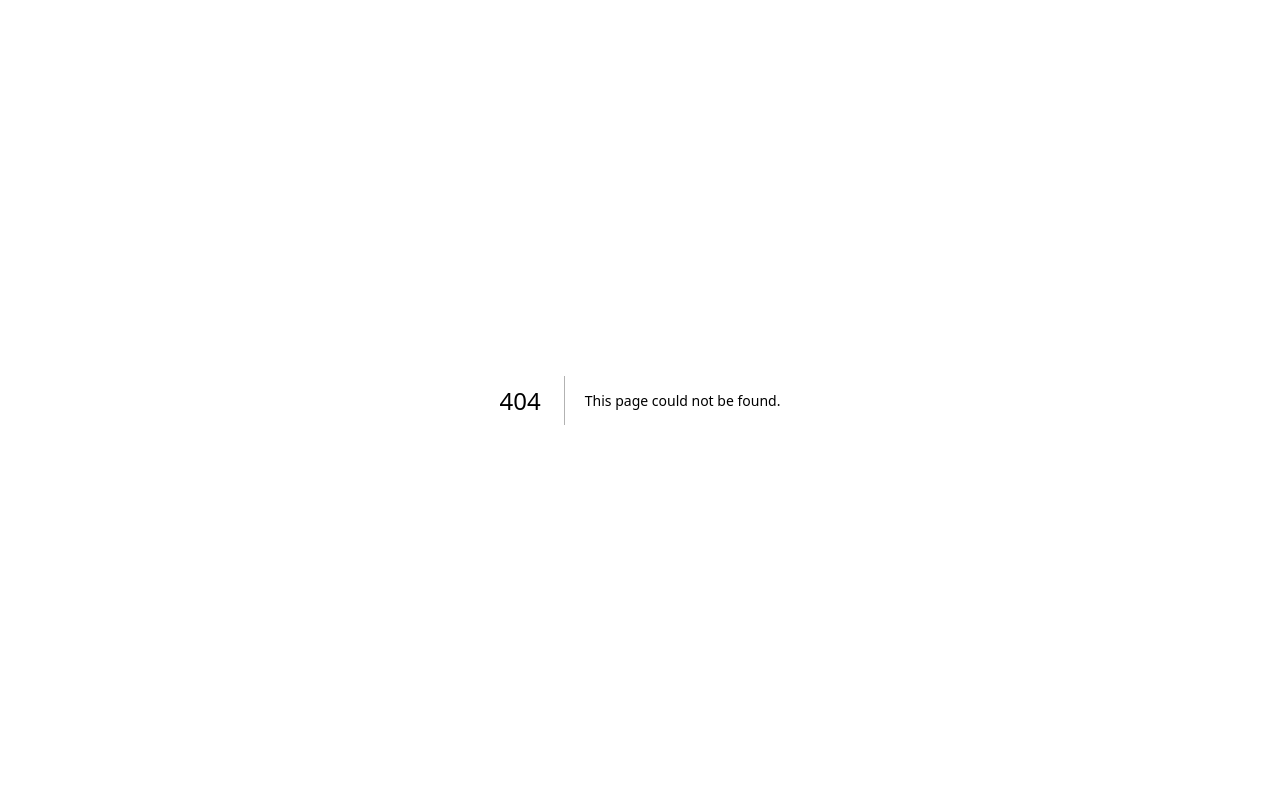
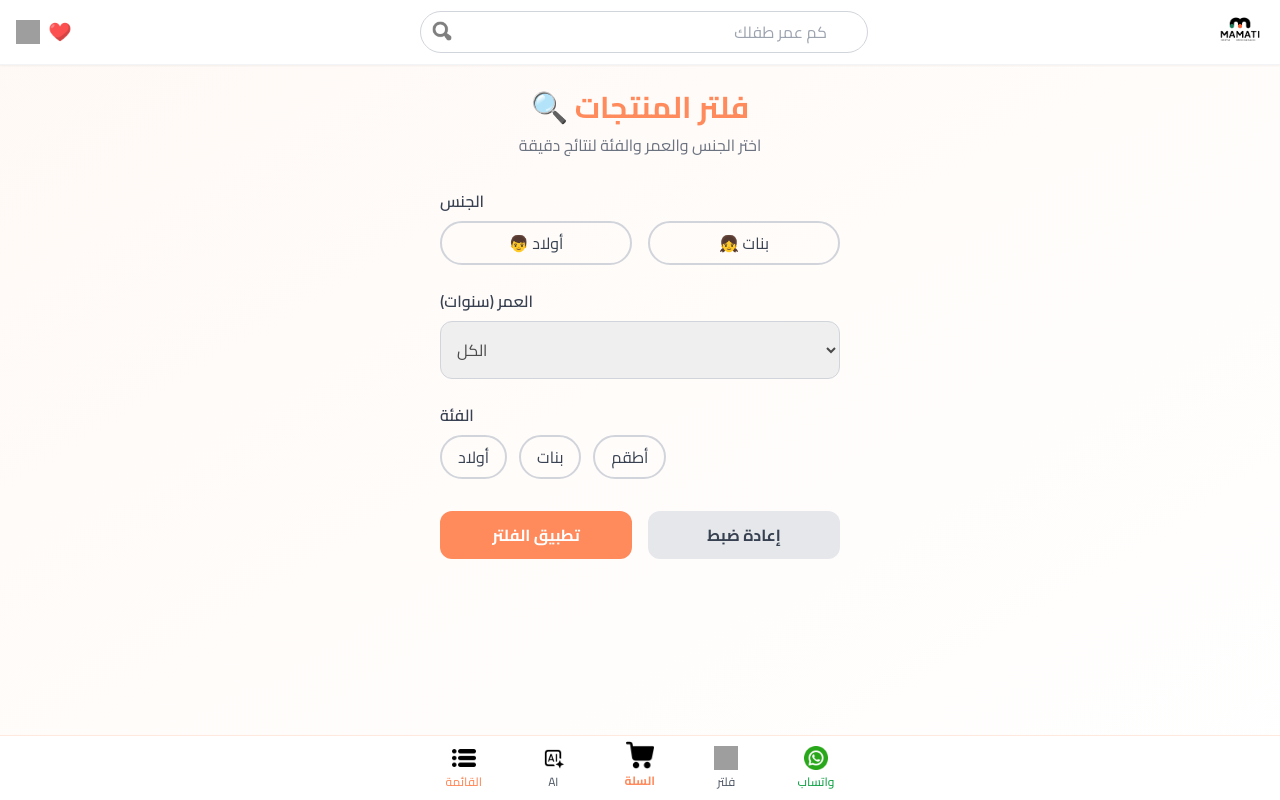
Before and after one commit to dxnabdo/mamati, a Next.js app: page /filter in a window 1280 px wide. Before the commit this address had no page. Built offline with nearby package versions, Linux system fonts and the light colour scheme; grey boxes are pictures that could not be loaded.

Commit message:
Replace info icon with filter in bottom bar, add filter page

```diff
--- a/components/Layout/BottomBar.jsx
+++ b/components/Layout/BottomBar.jsx
@@ -1,4 +1,6 @@
-// components/Layout/BottomBar.jsx
+// components/Layout/BottomBar.jsx (الجزء المعدل)
+// استبدال زر الإرشادات بزر فلتر
+
 import React, { useState } from 'react';
 import Link from 'next/link';
 import { motion } from 'framer-motion';
@@ -7,32 +9,26 @@ import DrawerMenu from '../UI/DrawerMenu';
 const BottomBar = ({
   cartCount = 0,
   onAIClick,
-  onInfoClick,
+  onInfoClick,      // هذا يمكن إلغاؤه أو الاحتفاظ به للإرشادات إذا أردت
   onOffersClick,
   onWhatsAppClick,
   onSearch
 }) => {
   const [isMenuOpen, setIsMenuOpen] = useState(false);
 
-  const handleMenuClick = () => {
-    setIsMenuOpen(true);
-  };
+  const handleMenuClick = () => setIsMenuOpen(true);
 
   return (
     <>
       <div className="fixed bottom-0 left-0 right-0 bg-white/90 backdrop-blur-md border-t border-[#FF8A5C]/20 py-2 px-4 z-50 shadow-lg">
         <div className="flex justify-around items-center max-w-md mx-auto">
-          {/* أيقونة القائمة - تفتح DrawerMenu */}
-          <motion.button
-            whileTap={{ scale: 0.9 }}
-            onClick={handleMenuClick}
-            className="flex flex-col items-center"
-          >
+          {/* أيقونة القائمة */}
+          <motion.button whileTap={{ scale: 0.9 }} onClick={handleMenuClick} className="flex flex-col items-center">
             <img src="/icons/menu.png" alt="القائمة" className="w-6 h-6" />
             <span className="text-xs mt-1 text-[#FF8A5C] font-medium">القائمة</span>
           </motion.button>
 
-          {/* أيقونة الذكاء الاصطناعي - تفتح مودال المحادثة */}
+          {/* أيقونة الذكاء الاصطناعي */}
           <motion.button whileTap={{ scale: 0.95 }} onClick={onAIClick} className="flex flex-col items-center">
             <img src="/icons/robot.png" alt="AI" className="w-6 h-6" />
             <span className="text-xs mt-1 text-gray-600">AI</span>
@@ -63,11 +59,13 @@ const BottomBar = ({
             </motion.div>
           </Link>
 
-          {/* أيقونة الإرشادات */}
-          <motion.button whileTap={{ scale: 0.9 }} onClick={onInfoClick} className="flex flex-col items-center">
-            <img src="/icons/info.png" alt="إرشادات" className="w-6 h-6" />
-            <span className="text-xs mt-1 text-gray-600">إرشادات</span>
-          </motion.button>
+          {/* زر الفلتر (بدلاً من الإرشادات) */}
+          <Link href="/filter">
+            <motion.button whileTap={{ scale: 0.9 }} className="flex flex-col items-center">
+              <img src="/icons/filter.png" alt="فلتر" className="w-6 h-6" />
+              <span className="text-xs mt-1 text-gray-600">فلتر</span>
+            </motion.button>
+          </Link>
 
           {/* أيقونة واتساب */}
           <motion.button whileTap={{ scale: 0.9 }} onClick={onWhatsAppClick} className="flex flex-col items-center">
@@ -77,7 +75,7 @@ const BottomBar = ({
         </div>
       </div>
 
-      {/* القائمة الجانبية */}
+      {/* القائمة الجانبية (يمكن أن تحتوي على رابط الإرشادات) */}
       <DrawerMenu
         isOpen={isMenuOpen}
         onClose={() => setIsMenuOpen(false)}
--- /dev/null
+++ b/pages/filter.jsx
@@ -0,0 +1,130 @@
+// pages/filter.jsx
+import React, { useState } from 'react';
+import { useRouter } from 'next/router';
+import MainHeader from '../components/Layout/MainHeader';
+import BottomBar from '../components/Layout/BottomBar';
+import useCartStore from '../utils/cartStore';
+import useFavoritesStore from '../utils/favoritesStore';
+import { ToastContainer } from '../components/UI/Toast';
+
+export default function FilterPage() {
+  const router = useRouter();
+  const [gender, setGender] = useState('');
+  const [age, setAge] = useState('');
+  const [category, setCategory] = useState('');
+
+  const { getItemCount } = useCartStore();
+  const { items: favoriteItems } = useFavoritesStore();
+
+  const handleApplyFilter = () => {
+    const params = new URLSearchParams();
+    if (gender) params.append('gender', gender);
+    if (age) params.append('age', age);
+    if (category) params.append('category', category);
+    router.push(`/?${params.toString()}`);
+  };
+
+  const handleReset = () => {
+    setGender('');
+    setAge('');
+    setCategory('');
+  };
+
+  return (
+    <div className="min-h-screen bg-gradient-to-br from-[#FFF9F5] to-white">
+      <MainHeader
+        cartCount={getItemCount()}
+        favoritesCount={favoriteItems.length}
+        onSearch={() => {}}
+        onFilterToggle={() => {}}
+      />
+
+      <div className="p-6 max-w-md mx-auto">
+        <h1 className="text-3xl font-bold text-center text-[#FF8A5C] mb-2">🔍 فلتر المنتجات</h1>
+        <p className="text-center text-gray-500 mb-8">اختر الجنس والعمر والفئة لنتائج دقيقة</p>
+
+        {/* الجنس */}
+        <div className="mb-6">
+          <label className="block text-gray-700 font-semibold mb-2">الجنس</label>
+          <div className="flex gap-4">
+            <button
+              onClick={() => setGender('boy')}
+              className={`flex-1 py-2 rounded-full border-2 transition ${
+                gender === 'boy' ? 'bg-[#FF8A5C] border-[#FF8A5C] text-white' : 'border-gray-300 text-gray-700'
+              }`}
+            >
+              👦 أولاد
+            </button>
+            <button
+              onClick={() => setGender('girl')}
+              className={`flex-1 py-2 rounded-full border-2 transition ${
+                gender === 'girl' ? 'bg-[#FF8A5C] border-[#FF8A5C] text-white' : 'border-gray-300 text-gray-700'
+              }`}
+            >
+              👧 بنات
+            </button>
+          </div>
+        </div>
+
+        {/* العمر */}
+        <div className="mb-6">
+          <label className="block text-gray-700 font-semibold mb-2">العمر (سنوات)</label>
+          <select
+            value={age}
+            onChange={(e) => setAge(e.target.value)}
+            className="w-full p-3 border border-gray-300 rounded-xl focus:outline-none focus:ring-2 focus:ring-[#FF8A5C]"
+          >
+            <option value="">الكل</option>
+            {[...Array(13).keys()].slice(1).map((a) => (
+              <option key={a} value={a}>{a} سنوات</option>
+            ))}
+          </select>
+        </div>
+
+        {/* الفئة */}
+        <div className="mb-8">
+          <label className="block text-gray-700 font-semibold mb-2">الفئة</label>
+          <div className="flex flex-wrap gap-3">
+            {['أولاد', 'بنات', 'أطقم'].map((cat) => (
+              <button
+                key={cat}
+                onClick={() => setCategory(cat)}
+                className={`px-4 py-2 rounded-full border-2 transition ${
+                  category === cat ? 'bg-[#FF8A5C] border-[#FF8A5C] text-white' : 'border-gray-300 text-gray-700'
+                }`}
+              >
+                {cat}
+              </button>
+            ))}
+          </div>
+        </div>
+
+        {/* الأزرار */}
+        <div className="flex gap-4">
+          <button
+            onClick={handleApplyFilter}
+            className="flex-1 bg-[#FF8A5C] text-white py-3 rounded-xl font-bold hover:bg-[#E67A4F] transition"
+          >
+            تطبيق الفلتر
+          </button>
+          <button
+            onClick={handleReset}
+            className="flex-1 bg-gray-200 text-gray-700 py-3 rounded-xl font-bold hover:bg-gray-300 transition"
+          >
+            إعادة ضبط
+          </button>
+        </div>
+      </div>
+
+      <BottomBar
+        cartCount={getItemCount()}
+        onAIClick={() => router.push('/')}
+        onInfoClick={() => router.push('/instructions')}  // لا يزال موجوداً لكن قد لا يستخدم
+        onOffersClick={() => {}}
+        onWhatsAppClick={() => window.open('https://wa.me/212663319599', '_blank')}
+        onSearch={() => {}}
+      />
+      <ToastContainer />
+    </div>
+  );
+}
```
Also changed, not shown: public/icons/robot.png.
